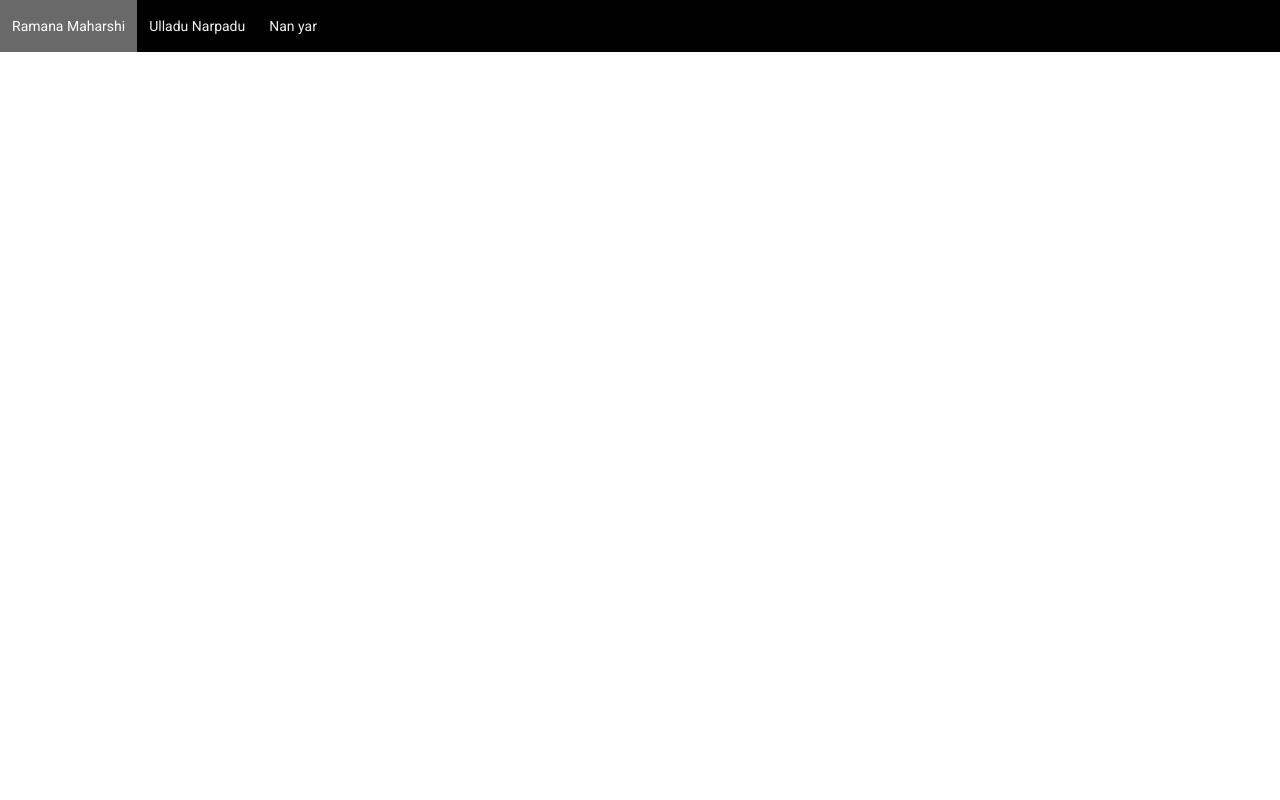
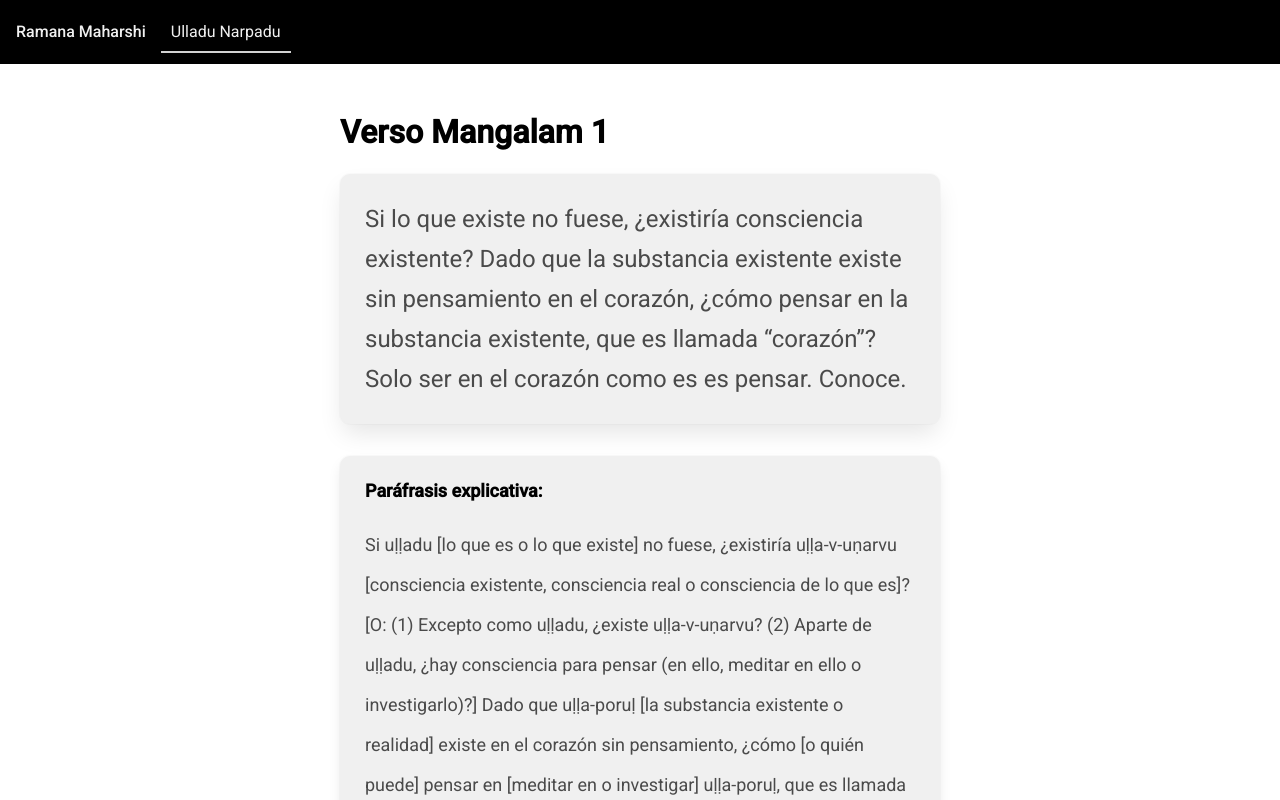
Before and after one commit to ramanamaharshiworks/translations, an Angular app: page /ulladu-narpadu/michael-james-espanol in a window 1280 px wide. Before the commit this address led to /. Shown: the top 800 px of the page. Built offline with nearby package versions, Linux system fonts and the light colour scheme.

Commit message:
Adding translation notes

```diff
--- a/src/app/home/paragraph-list-page/paragraph-list-page.component.ts
+++ b/src/app/home/paragraph-list-page/paragraph-list-page.component.ts
@@ -25,7 +25,7 @@ export class ParagraphListPageComponent implements OnInit {
       this.paragraphs$ = this.dataService.getParagraphs();
       this.selectedWork$ = this.dataService.getSelectedWork();
 
-      this.dataService.selectTranslationByName(workName, workTranslation);
+      this.dataService.selectTranslationByUrlId(workName, workTranslation);
     });
   }
 
--- a/src/app/home/top-menu/top-menu.component.html
+++ b/src/app/home/top-menu/top-menu.component.html
@@ -1,21 +1,15 @@
-<!-- Navigation bar -->
-<nav class="navbar is-primary is-fullwidth">
-  <div class="navbar-brand">
-    <a class="navbar-item">Ramana Maharshi</a>
-    <a role="button" class="navbar-burger" aria-label="menu" aria-expanded="false" data-target="navbarBasicExample">
-      <span aria-hidden="true"></span>
-      <span aria-hidden="true"></span>
-      <span aria-hidden="true"></span>
-    </a>
-  </div>
-
-  <div class="navbar-menu snip1211">
-    <a class="navbar-item"
-      *ngFor="let work of works$ | async"
-      [ngClass]="{ 'app-work-selected' : work.selected }"
-      (click)="onWorkSelected(work)"
-    >
-      {{ work.name }}
-    </a>
-  </div>
-</nav>
+<mat-toolbar class="app-toolbar">
+	<mat-toolbar-row>
+	  <h1 class="app-toolbar-home">Ramana Maharshi</h1>
+	  <span class="menu-spacer"></span>
+	  <div>
+		<a mat-button
+			[routerLink]="'/accounts'"
+			class="app-toolbar-item"
+			*ngFor="let work of works$ | async"
+			[ngClass]="{ 'app-work-selected' : work.selected }"
+			(click)="onWorkSelected(work)"
+		>{{ work.name }}</a>
+	  </div>
+	</mat-toolbar-row>
+  </mat-toolbar>
--- a/src/app/home/top-menu/top-menu.component.scss
+++ b/src/app/home/top-menu/top-menu.component.scss
@@ -1,15 +1,24 @@
-.navbar {
+.app-toolbar {
+  font-size: 16px;
   background-color: black;
   color:white;
 }
-.navbar .navbar-item {
+.app-toolbar-home {
+	font-size: 16px;
+	background-color: black;
+	color:#f0f0f0;
+	padding-right: 15px;
+}
+.app-toolbar-item {
   background-color: black;
   color:#f0f0f0;
+  padding: 10px;
+  font-weight: normal;
 }
-.navbar-item:hover {
-  background-color: dimgray!important;
+.app-toolbar-item:hover {
+  border-bottom: 2px solid gray;
   color:#f0f0f0;
 }
 .app-work-selected {
-  border-bottom: 5px solid Gray;
+  border-bottom: 2px solid lightgray;
 }
--- a/src/app/home/top-menu/top-menu.component.ts
+++ b/src/app/home/top-menu/top-menu.component.ts
@@ -21,7 +21,7 @@ export class TopMenuComponent implements OnInit {
 
   onWorkSelected(work:Work): void {
     this.dataService.selectWork(work);
-    this.router.navigate(["work", work.id]);
+    this.router.navigate([work.id]);
   }
 
   onNoWorkSelected(): void {
--- a/src/app/home/translation-list-page/translation-list-page.component.ts
+++ b/src/app/home/translation-list-page/translation-list-page.component.ts
@@ -21,6 +21,6 @@ export class TranslationListPageComponent implements OnInit {
   ngOnInit(): void {}
 
   onTranslationSelected(translation:Translation):void {
-    this.router.navigate(["work", this.workId, translation.name ]);
+    this.router.navigate([this.workId, translation.urlId ]);
   }
 }
--- a/src/app/services/data-facade.service.ts
+++ b/src/app/services/data-facade.service.ts
@@ -149,10 +149,10 @@ export class DataFacadeService {
     this._selectedParagraph = null;
   }
 
-  selectTranslationByName(workName:string, translationName:string){
+  selectTranslationByUrlId(workName:string, translationUrlId:string){
     const matchedWorks = works.filter( work => work.id == workName );
     this.selectWork(matchedWorks[0]);
-    const matchedTranslations = translations.filter( translation => translation.name == translationName );
+    const matchedTranslations = translations.filter( translation => translation.urlId == translationUrlId );
     if (matchedTranslations.length > 0){
       this.selectTranslation(matchedTranslations[0]);
     }
--- a/src/resources/data.ts
+++ b/src/resources/data.ts
@@ -4,7 +4,6 @@ import { ulladu_narpadu_mjames_en  } from "src/translations/ulladu-narpadu.mjame
 
 const works:Work[] = [
   { id : "ulladu-narpadu", name: "Ulladu Narpadu", selected: false },
-  { id : "nan-yar", name: "Nan yar", selected: false },
 ];
 
 const translations:Translation[] = [
--- a/src/resources/types.ts
+++ b/src/resources/types.ts
@@ -7,6 +7,7 @@ export interface Work {
 export interface Translation {
   workId:string,
   name:string,
+  urlId:string,
   paragraphs?:Paragraph[],
   translatedByNotes:string,
   adaptatedByNotes:string,
--- a/src/translations/ulladu-narpadu.mjames.en.ts
+++ b/src/translations/ulladu-narpadu.mjames.en.ts
@@ -6,7 +6,8 @@ const ulladu_narpadu_mjames_en = () => translation(
     name : "Ulladu Narpadu - English",
     subtitle: "Forty verses about Reality",
     translatedByNotes : "Translated by Michael James",
-    adaptatedByNotes : "English"
+    adaptatedByNotes : "English",
+	urlId:"michael-james-english"
   },
 `
 Benedictory Verse 1
--- a/src/translations/ulladu-narpadu.mjames.es.ts
+++ b/src/translations/ulladu-narpadu.mjames.es.ts
@@ -3,15 +3,16 @@ import { translation } from "src/resources/translation-content";
 const ulladu_narpadu_mjames_es = () => translation(
   {
     workId: "ulladu-narpadu",
-    name : "Ulladu Narpadu - Espanol",
+    name : "Ulladu Narpadu - Español",
     subtitle: "Cuarenta versos acerca de la realidad",
     translatedByNotes : "Traducido por Michael James",
-    adaptatedByNotes : "Adaptado al espanol"
+    adaptatedByNotes : "Adaptado al espanol",
+	urlId: "michael-james-espanol"
   },
 `
 Verso Mangalam 1
 
-Si lo que existe:uḷḷadu no fuese, ¿existiría consciencia:uḷḷa-v-uṇarvu existente? Dado que la substancia:uḷḷa-poruḷ existente existe sin pensamiento en el corazón:"uḷḷam", ¿cómo pensar en la substancia:uḷḷa-poruḷ existente, que es llamada “corazón”? Solo ser en el corazón:"uḷḷam" como es es pensar. Conoce.
+Si lo que existe no fuese, ¿existiría consciencia existente? Dado que la substancia existente existe sin pensamiento en el corazón, ¿cómo pensar en la substancia existente, que es llamada “corazón”? Solo ser en el corazón como es es pensar. Conoce.
 
 Paráfrasis explicativa:
 
@@ -30,7 +31,7 @@ ello como es].
 Verso Mangalam 2
 
 Las personas de corazón puro que tienen miedo intenso a la muerte se refugiarán a
-los pies de Dios:mahēśaṉ, el cual está desprovisto de nacimiento y de muerte, como
+los pies de Dios, el cual está desprovisto de nacimiento y de muerte, como
 fortaleza:"refugio o bastión". Al refugiarse, experimentan la muerte. ¿Se asociarán con el pensamiento de la muerte aquellos que no tienen muerte?
 
 Paráfrasis explicativa:
@@ -56,7 +57,7 @@ Dado que nosotros [como ego] vemos el mundo, aceptar un mudal [primera cosa, ori
 ---
 Verso 2
 
-Toda religión acepta inicialmente tres fundamentos. Discutir que “Solo un fundamento se erige como tres fundamentos”, “Los tres fundamentos siempre son realmente tres fundamentos”, es solo mientras ego:ahaṅkāram exista. Pereciendo ‘yo’, mantenerse de pie en el estado de uno:taṉ mismo es lo mejor.
+Toda religión acepta inicialmente tres fundamentos. Decir que “Solo un fundamento se erige como tres fundamentos”, “Los tres fundamentos siempre son realmente tres fundamentos”, es solo mientras ego:"Omisión intencional del articulo definido 'el', traducido por Michael James como 'so long as ego exists'" exista. Pereciendo ‘yo’, mantenerse de pie en el estado de uno mismo es lo mejor.
 
 Paráfrasis explicativa:
 
@@ -65,7 +66,7 @@ Toda religión [o sistema teísta de creencias] acepta inicialmente tres fundame
 ---
 Verso 3
 
-¿De qué sirve discutir: “El mundo es real”, “una apariencia irreal”; “el mundo es sintiente”, “no lo es”; “el mundo es felicidad”, “no lo es”? Dejando el mundo e investigándose uno mismo, cesando uno y dos, ese estado en que ‘yo’ ha perecido es grato para todos.
+¿De qué sirve discutir: “El mundo es real”, “una apariencia irreal”; “el mundo es sintiente”, “no lo es”; “el mundo es felicidad”, “no lo es”? Dejando el mundo e investigándose uno mismo, cesando uno y dos, ese estado en que ‘yo’ ha perecido es grato:"Refiriendose a que es generalmente preferible o aceptable, traducido por Michael James al ingles como 'agreeable to all'" para todos.
 
 Explanatory paraphrase:
 
@@ -74,7 +75,7 @@ Explanatory paraphrase:
 ---
 Verso 4
 
-Si uno mismo es una forma, el mundo y Dios lo serán igualmente; si uno mismo no es una forma, ¿quién puede ver sus formas? ¿Cómo? ¿Puede lo visto ser distinto del ojo? El ojo es uno:tāṉ mismo, el ojo infinito.
+Si uno mismo es una forma, el mundo y Dios lo serán igualmente; si uno mismo no es una forma, ¿quién puede ver sus formas? ¿Cómo? ¿Puede lo visto ser distinto del ojo? El ojo es uno mismo, el ojo infinito.
 
 Paráfrasis explicativa:
 
@@ -110,7 +111,7 @@ Aunque el mundo y la consciencia [la consciencia que percibe el mundo, es decir,
 ---
 Verso 8
 
-Quien adora en cualquier forma dando cualquier nombre, esa es la manera de ver esa substancia en nombre y forma. Sin embargo, investigando la realidad de uno:"Connotación reflexiva" mismo, disolviéndose en la realidad de esa substancia verdadera, solo devenir uno:"Connotación cuantitativa" es ver en realidad. Conoce.
+Quien adora en cualquier forma dando cualquier nombre, esa es la manera de ver esa substancia en nombre y forma. Sin embargo, investigando la realidad de uno mismo, disolviéndose en la realidad de esa substancia verdadera, solo devenir uno:"Connotación cuantitativa" es ver en realidad. Conoce.
 
 Paráfrasis explicativa:
 
@@ -146,7 +147,7 @@ En vez de conocer [la realidad de] uno mismo [ego], quien conoce [todo lo demás
 ---
 Verso 12
 
-Lo que está desprovisto de conocimiento e ignorancia es verdaderamente conocimiento. Lo que conoce no es conocimiento real. Puesto que uno brilla sin otro para conocer o para propiciar el conocer, uno mismo es conocimiento. Uno no es vacío. Conoce.
+Lo que está desprovisto de conocimiento e ignorancia es verdaderamente conocimiento. Lo que conoce no es conocimiento real. Puesto que uno brilla sin otro para conocer o para propiciar el conocer, uno mismo es conocimiento. Uno no es vacío:"Omisión intencional del articulo indefinido 'un', traducido al inglés por Michael James como 'one is not void'". Conoce.
 
 Paráfrasis explicativa:
 
@@ -182,7 +183,7 @@ El pasado y el futuro se mantienen agarrando [o dependiendo del] presente. Mient
 ---
 Verso 16
 
-Cuando investigamos, excepto nosotros, ¿dónde está el tiempo? ¿Dónde está el lugar? Si somos un cuerpo, estaremos atrapados en tiempo y lugar. ¿Somos un cuerpo? Puesto que somos el uno, ahora, entonces y siempre, el uno en lugar, aquí, allí y en todas partes, hay nosotros, nosotros. Tiempo y lugar no existen.
+Cuando investigamos, excepto nosotros, ¿dónde está el tiempo? ¿Dónde está el lugar:"Refiriéndose a espacio, traducido por Michael James al inglés como 'Where is time? Where is place?'"? Si somos un cuerpo, estaremos atrapados en tiempo y lugar. ¿Somos un cuerpo? Puesto que somos el uno, ahora, entonces y siempre, el uno en lugar, aquí, allí y en todas partes, hay nosotros, nosotros. Tiempo y lugar no existen.
 
 Paráfrasis explicativa:
 
@@ -191,7 +192,7 @@ Cuando [nos] investigamos, excepto nosotros, ¿dónde está el tiempo? ¿Dónde
 ---
 Verso 17
 
-Para los que no se conocen a sí mismo, para los que se han conocido a sí mismo, el cuerpo es en realidad ‘yo’. Para los que no se conocen a sí mismo, ‘yo’ es solo la medida del cuerpo; para los que se han conocido a sí mismo dentro del cuerpo, uno mismo, ‘yo’, brilla sin límite. Considera que la diferencia entre ellos es solo esta.
+Para los que no se conocen a sí mismo, para:"Omision intencional de la conjuncióno copulativa 'y', traducido por Michael James al inglés como 'For those who do not know themself, for those who have known themself'" los que se han conocido a sí mismo:"Uso intencional de la forma singular 'mismo', traducido por Michael James al inglés como 'themself'", el cuerpo es en realidad ‘yo’. Para los que no se conocen a sí mismo, ‘yo’ es solo la medida del cuerpo; para los que se han conocido a sí mismo dentro del cuerpo, uno mismo, ‘yo’, brilla sin límite. Considera que la diferencia entre ellos es solo esta.
 
 Paráfrasis explicativa:
 
@@ -200,7 +201,7 @@ Para los que no se conocen a sí mismo [su verdadera naturaleza] y para los que
 ---
 Verso 18
 
-Para los que no tienen conocimiento, para los que tienen, el mundo es real. Para los que no conocen, la realidad es la medida del mundo; para los que han conocido, la realidad es omnipresente desprovista de forma como el soporte para el mundo. Esta es la diferencia entre ellos. Considera.
+Para los que no tienen conocimiento, para:"Omision intencional de la conjuncióno copulativa 'y', traducido por Michael James al inglés como 'For those who do not have knowledge, for those who have'" los que tienen, el mundo es real. Para los que no conocen, la realidad es la medida del mundo; para los que han conocido, la realidad es omnipresente desprovista de forma como el soporte para el mundo. Esta es la diferencia entre ellos. Considera.
 
 Paráfrasis explicativa:
 
@@ -273,7 +274,7 @@ Agarrando forma [es decir, proyectando y percibiendo la forma de un cuerpo (comp
 ---
 Verso 26
 
-Si ego viene a la existencia, todo viene a la existencia; si ego no existe, todo no existe. Ego en sí lo es todo. Por lo tanto, conoce que únicamente investigar lo que es este ego es renunciar a todo.
+Si ego viene a la existencia, todo viene a la existencia; si ego no existe, todo:"Preferencia intencional de 'todo no existe' sobre 'nada existe', traducido al inglés por Michael James como 'everything does not exist'" no existe. Ego en sí lo es todo. Por lo tanto, conoce que únicamente investigar lo que es este ego es renunciar a todo.
 
 Paráfrasis explicativa:
 
@@ -327,7 +328,7 @@ Para aquellos que son [o están inmersos y llenos de felicidad en y como] tanmay
 ---
 Verso 32
 
-Cuando los Vēdas proclaman ‘Eso eres tú’, en lugar de ser uno mismo conociéndose uno mismo como ¿‘qué’?, pensar ‘yo soy esto, no eso’ es debido a la inexistencia de fortaleza, porque únicamente eso está siempre asentado como uno mismo.
+Cuando los Vēdas proclaman ‘Eso eres tú’, en lugar de ser uno mismo conociéndose uno mismo como ¿‘qué’?, pensar ‘yo soy esto, no eso’ es debido a la inexistencia de fortaleza:"Refiriendose a capacidad o fuerza, traducido por Michael James al inglés como 'non-existence of strength'", porque únicamente eso está siempre asentado como uno mismo.
 
 Paráfrasis explicativa:
 
@@ -363,11 +364,11 @@ Ser [como uno es realmente] conociendo poruḷ [la única substancia real, que e
 ---
 Verso 36
 
-Si pensamos que nosotros somos un cuerpo, pensar ‘No, nosotros somos eso’ será solo una buena ayuda para que nos mantengamos como eso. Dado que siempre nos mantenemos como eso, ¿por qué pensar ‘nosotros somos eso’? ¿Piensa uno ‘soy un hombre’?
+Si pensamos que nosotros somos un cuerpo, pensar ‘No, nosotros somos eso’ será solo una buena ayuda para que existamos como eso. Dado que siempre existimos como eso, ¿por qué pensar ‘nosotros somos eso’? ¿Piensa uno ‘soy un hombre’?
 
 Paráfrasis explicativa:
 
-Si pensamos que somos un cuerpo, pensar ‘No [no somos este cuerpo], nosotros somos eso [brahman]’ será solo una buena ayuda para [recordarnos y alentarnos a] mantenernos [firmemente] como eso. [Sin embargo] dado que siempre nos mantenemos [permanecemos o existimos] como eso, ¿por qué [deberíamos] pensar ‘Nosotros somos eso’? ¿Piensa uno ‘soy un hombre’? [es decir, ¿necesita uno pensar siempre ‘Soy un hombre’ para ser consciente de uno mismo como hombre?] [Por lo tanto, en lugar de pensar simplemente ‘Yo no soy este cuerpo, yo soy eso’, deberíamos mirarnos agudamente a nosotros mismos para ver lo que realmente somos, porque solo cuando veamos lo que realmente somos veremos que siempre nos mantenemos firmemente como eso.]
+Si pensamos que somos un cuerpo, pensar ‘No [no somos este cuerpo], nosotros somos eso [brahman]’ será solo una buena ayuda para [recordarnos y alentarnos a] existir [o estar firmemente] como eso. [Sin embargo] dado que siempre existimos [permanecemos o estamos] como eso, ¿por qué [deberíamos] pensar ‘Nosotros somos eso’? ¿Piensa uno ‘soy un hombre’? [es decir, ¿necesita uno pensar siempre ‘Soy un hombre’ para ser consciente de uno mismo como hombre?] [Por lo tanto, en lugar de pensar simplemente ‘Yo no soy este cuerpo, yo soy eso’, deberíamos mirarnos agudamente a nosotros mismos para ver lo que realmente somos, porque solo cuando veamos lo que realmente somos veremos que siempre nos mantenemos firmemente como eso.]
 
 ---
 Verso 37
@@ -400,7 +401,7 @@ Solo mientras uno diga ‘soy alguien atado’ [es decir, solo mientras uno se e
 ---
 Verso 40
 
-Si se dice que la liberación que uno experimentará es tres, forma, sin forma, forma-sin forma, yo diré: La forma-ego, que distingue forma, sin forma, forma-sin forma, siendo destruida es liberación. Conoce.
+Si se dice que la liberación que uno experimentará es tres, forma, sin forma, forma-sin forma:"Uso del '-' para reflejar la conjunción de 'forma' [En inglés 'form'] y sin forma [En ingles 'formless']", yo diré\u003A La forma-ego, que distingue forma, sin forma, forma-sin forma , siendo destruida es liberación. Conoce.
 
 Paráfrasis explicativa:
 
```
Also changed, not shown: src/app/app-routing.module.ts (+4 -6 lines), 7 other files (tests, documents, lock files or other folders).
